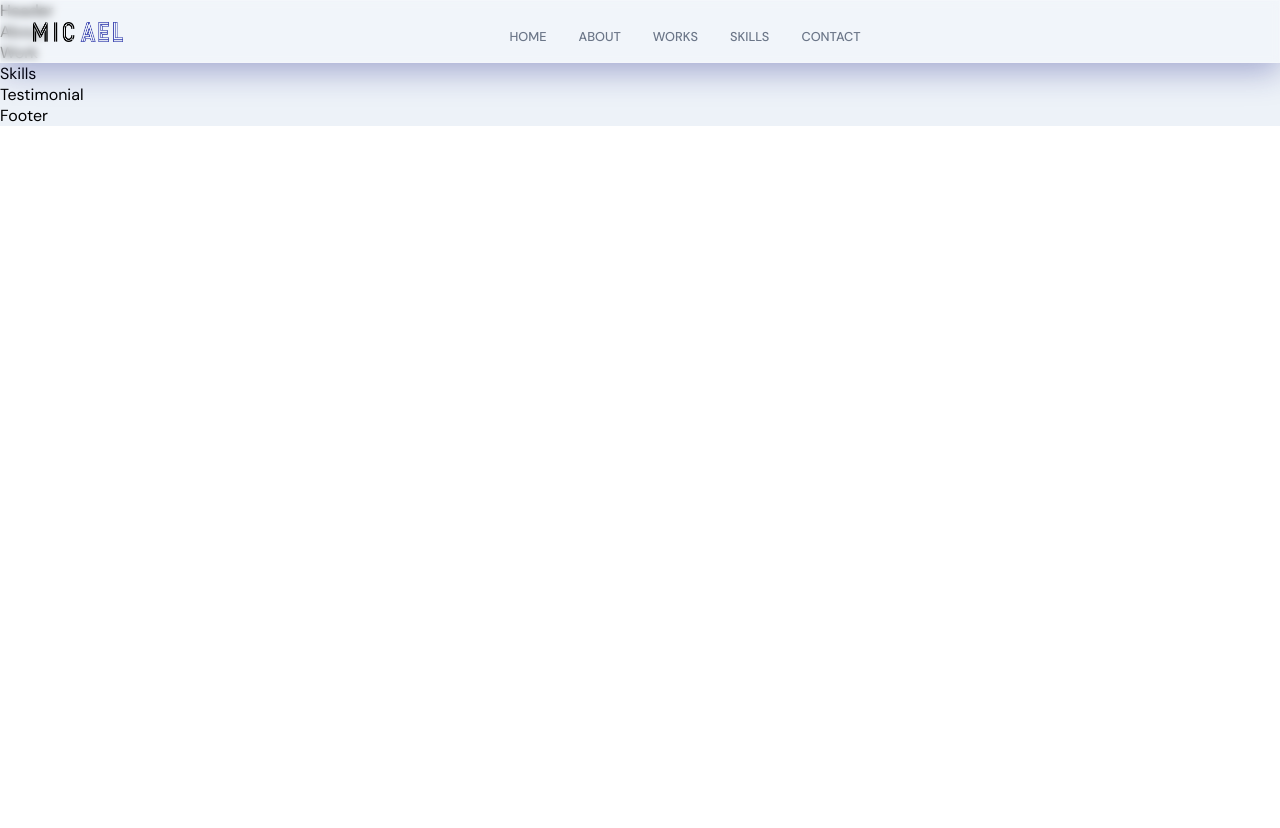
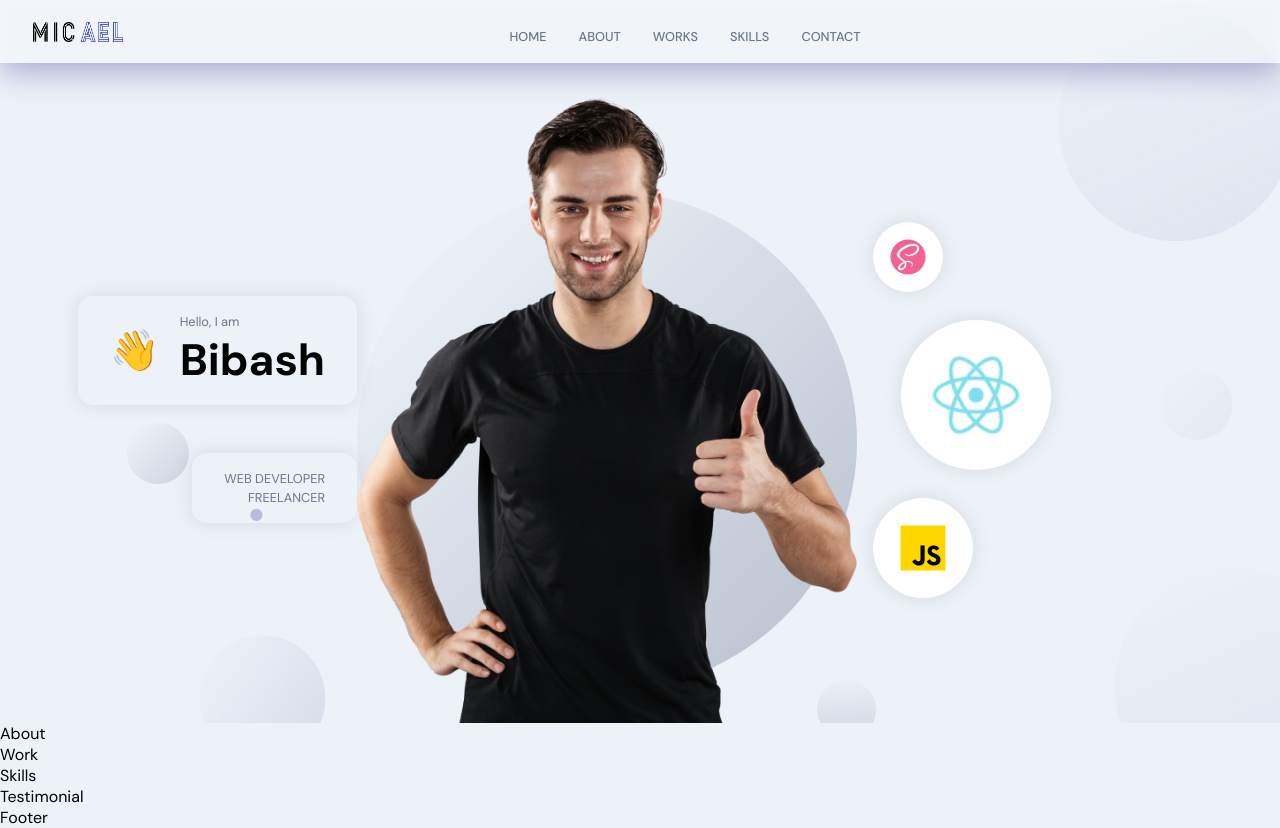
Before and after one commit to bibashrajthala/bibash-portfolio_react-sanity, a React (Create React App) app in the folder frontend_react/: page / in a window 1280 px wide. Before the commit the page ends 800 px from the top, so only its background shows below. Built offline with nearby package versions, Linux system fonts and the light colour scheme.

Commit message:
add header/home section

```diff
--- a/frontend_react/src/containers/Header/Header.jsx
+++ b/frontend_react/src/containers/Header/Header.jsx
@@ -1,9 +1,71 @@
 import React from "react";
+import { motion } from "framer-motion";
+import images from "../../constants/images";
 
 import "./Header.scss";
 
+const scaleVariants = {
+  whileInView: {
+    scale: [0, 1],
+    opacity: [0, 1],
+    transition: {
+      duration: 1,
+      ease: "easeInOut",
+    },
+  },
+};
+
 const Header = () => {
-  return <div>Header</div>;
+  return (
+    <div id="home" className="app__header app__flex">
+      <motion.div
+        whileInView={{ x: [-100, 0], opacity: [0, 1] }}
+        transition={{ duration: 0.5, ease: "easeInOut" }}
+        className="app__header-info"
+      >
+        <div className="app__header-badge ">
+          <div className="badge-cmp app__flex">
+            <span className="wave-emoji">👋</span>
+            <div className="intro">
+              <p className="p-text">Hello, I am</p>
+              <h1 className="head-text">Bibash</h1>
+            </div>
+          </div>
+          <div className="tag-cmp app__flex">
+            <p className="p-text">Web Developer</p>
+            <p className="p-text">Freelancer</p>
+          </div>
+        </div>
+      </motion.div>
+
+      <motion.div
+        whileInView={{ opacity: [0, 1] }}
+        transition={{ duration: 0.5, delayChildren: 0.5 }}
+        className="app__header-img"
+      >
+        <img src={images.profile} alt="profile-img" />
+        <motion.img
+          whileInView={{ scale: [0, 1] }}
+          transition={{ duration: 1, ease: "easeInOut" }}
+          src={images.circle}
+          alt="profile-circle"
+          className="overlay_circle"
+        />
+      </motion.div>
+
+      <motion.div
+        variants={scaleVariants}
+        whileInView={scaleVariants.whileInView}
+        className="app__header-circles"
+      >
+        {[images.sass, images.react, images.javascript].map((circle, index) => (
+          <div className="circle-cmp app__flex" key={`circle-${index}`}>
+            <img src={circle} alt="circle" />
+          </div>
+        ))}
+      </motion.div>
+    </div>
+  );
 };
 
 export default Header;
--- a/frontend_react/src/containers/Header/Header.scss
+++ b/frontend_react/src/containers/Header/Header.scss
@@ -0,0 +1,191 @@
+#home {
+  position: relative;
+  background-image: url("../../assets/bgIMG.png");
+  background-size: cover;
+  background-repeat: repeat;
+  background-position: center;
+
+  .app__wrapper {
+    padding: 0;
+
+    .copyright {
+      display: none;
+    }
+  }
+}
+
+.app__header {
+  flex: 1;
+  width: 100%;
+  height: 100%;
+  flex-direction: row;
+
+  padding: 6rem 2rem 0;
+
+  @media screen and (min-width: 2000px) {
+    padding-top: 8rem;
+  }
+
+  @media screen and (max-width: 1200px) {
+    flex-direction: column;
+  }
+
+  @media screen and (max-width: 450px) {
+    padding: 6rem 1rem 2rem;
+  }
+}
+
+.app__header-info {
+  //   border: 1px solid red;
+  flex: 0.65;
+  display: flex;
+  flex-direction: column;
+  justify-content: flex-start;
+  align-items: flex-start;
+  height: 100%;
+
+  @media screen and (max-width: 2000px) {
+    width: 100%;
+    margin-right: 0;
+  }
+}
+
+.app__header-badge {
+  width: 100%;
+  display: flex;
+  justify-content: flex-end;
+  align-items: flex-end;
+  flex-direction: column;
+
+  .badge-cmp,
+  .tag-cmp {
+    padding: 1rem 2rem;
+    border: var(--white-color);
+    border-radius: 15px;
+    flex-direction: row;
+    box-shadow: 0 0 20px rgba(0, 0, 0, 0.1);
+  }
+
+  .badge-cmp {
+    .wave-emoji {
+      font-size: 2.5rem;
+
+      @media screen and (min-width: 2000px) {
+        font-size: 5rem;
+      }
+    }
+
+    .intro {
+      margin-left: 20px;
+    }
+  }
+
+  .tag-cmp {
+    margin-top: 3rem;
+    flex-direction: column;
+
+    p {
+      width: 100%;
+      text-align: right;
+      text-transform: uppercase;
+    }
+  }
+
+  @media screen and (max-width: 1200px) {
+    justify-content: flex-start;
+    align-items: flex-start;
+  }
+}
+
+.app__header-circles {
+  flex: 0.75;
+  display: flex;
+  flex-direction: column;
+  justify-content: space-evenly;
+  align-items: flex-start;
+  height: 100%;
+  margin-left: 1rem;
+
+  div {
+    width: 100px;
+    height: 100px;
+    border-radius: 50%;
+
+    background-color: var(--white-color);
+    box-shadow: 0 0 20px rgba(0, 0, 0, 0.1);
+  }
+
+  img {
+    width: 60%;
+    height: 60%;
+  }
+
+  div:nth-child(1) {
+    width: 70px;
+    height: 70px;
+  }
+  div:nth-child(2) {
+    margin: 1.75rem;
+    width: 150px;
+    height: 150px;
+  }
+  div:nth-child(3) {
+    width: 100px;
+    height: 100px;
+  }
+
+  @media screen and (min-width: 2000px) {
+    div:nth-child(1) {
+      width: 170px;
+      height: 170px;
+    }
+    div:nth-child(2) {
+      width: 400px;
+      height: 400px;
+    }
+    div:nth-child(3) {
+      width: 200px;
+      height: 200px;
+    }
+  }
+
+  @media screen and (max-width: 1200px) {
+    width: 100%;
+    flex-direction: row;
+    flex-wrap: wrap;
+    margin-left: 0;
+
+    div {
+      margin: 1rem;
+    }
+  }
+}
+
+.app__header-img {
+  flex: 1;
+  height: 100%;
+  display: flex;
+  justify-content: flex-end;
+  align-items: flex-end;
+  position: relative;
+
+  img {
+    width: 100%;
+    object-fit: contain;
+    z-index: 1;
+  }
+
+  .overlay_circle {
+    position: absolute;
+    left: 0;
+    right: 0;
+    bottom: 0;
+    z-index: 0;
+    width: 100%;
+    height: 90%;
+  }
+
+  @media screen and (max-width: 1200px) {
+    margin: 2rem 0;
+  }
+}
```
